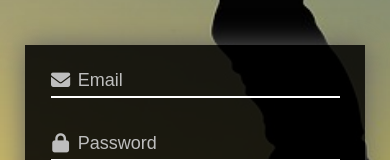
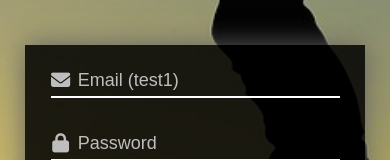
Before and after one commit to cLaBounty/Golf-Stats-Tracker, a plain HTML site: page index.html in a window 390 px wide. Shown: the part 246-406 px from the top of the page. Drawn offline with Linux system fonts and the light colour scheme.

Commit message:
Final Spring Break Test
Previous fix may have worked, retesting...

```diff
--- a/index.html
+++ b/index.html
@@ -19,7 +19,7 @@
                     <div class="input-div-icon">
                         <i class="fas fa-envelope"></i>
                     </div>
-                    <input type="email" spellcheck="false" placeholder="Email" id="login-email-input">
+                    <input type="email" spellcheck="false" placeholder="Email (test1)" id="login-email-input">
                 </div>
                 <div class="input-div">
                     <div class="input-div-icon">
--- a/styleSheet.css
+++ b/styleSheet.css
@@ -10,6 +10,7 @@ body {
     background-repeat: no-repeat;
     background-size: cover;
     background-attachment: fixed; /* doesn't work on mobile */
+    z-index: -5;
 }
 
 /* login/signup page */
@@ -490,6 +491,24 @@ nav ul li:hover {
 
 /* Mobile Changes */
 @media (max-width: 1024px) {
+    /* Credit: https://stackoverflow.com/questions/26372127/background-fixed-no-repeat-not-working-on-mobile */
+    body:before {
+        content: "";
+        display: block;
+        position: fixed;
+        left: 0;
+        top: 0;
+        width: 100%;
+        height: 100%;
+        z-index: -10;
+        background-image: url("assets/background.jpg");
+        background-position: 70% 0%;
+        background-repeat: no-repeat;
+        background-size: cover;
+        -webkit-background-size: cover;
+        -moz-background-size: cover;
+        -o-background-size: cover;
+      }
     .nav-check-btn {
         display: block;
     }
```
